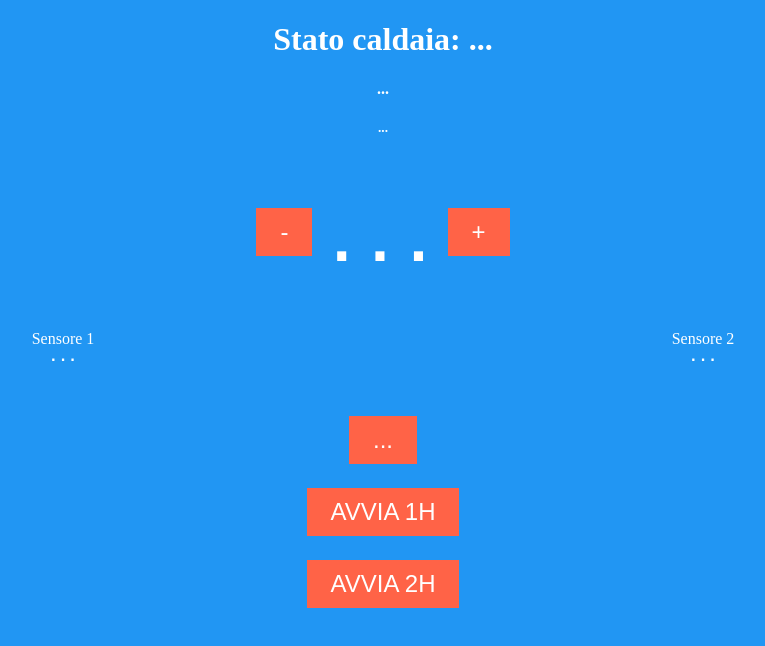
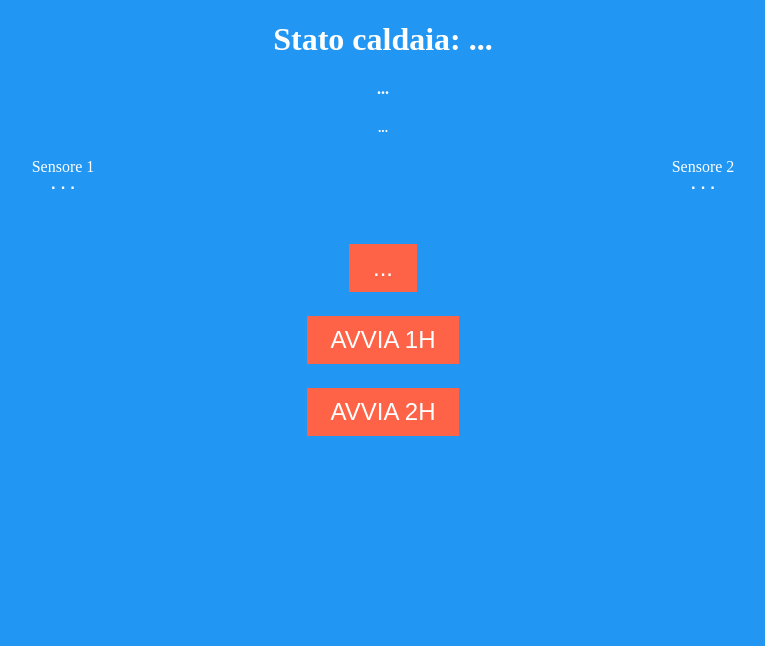
Before and after one commit to gvinaccia/home, a website: page public/index.html in a window 1280 px wide. Shown: the whole page, without its empty margins (257-1022 px from the left). Drawn offline with nearby package versions, Linux system fonts and the light colour scheme; no server answers.

Commit message:
nasconde display selettore temperatura

```diff
--- a/public/index.html
+++ b/public/index.html
@@ -26,7 +26,7 @@
 		</h5>
 	</header>
 	<section class="main">
-		<div class="row">
+		<div class="row" style="display: none;">
 			<button id="decrBtn">-</button>
 
 			<div id="target" class="display">...</div>
```
